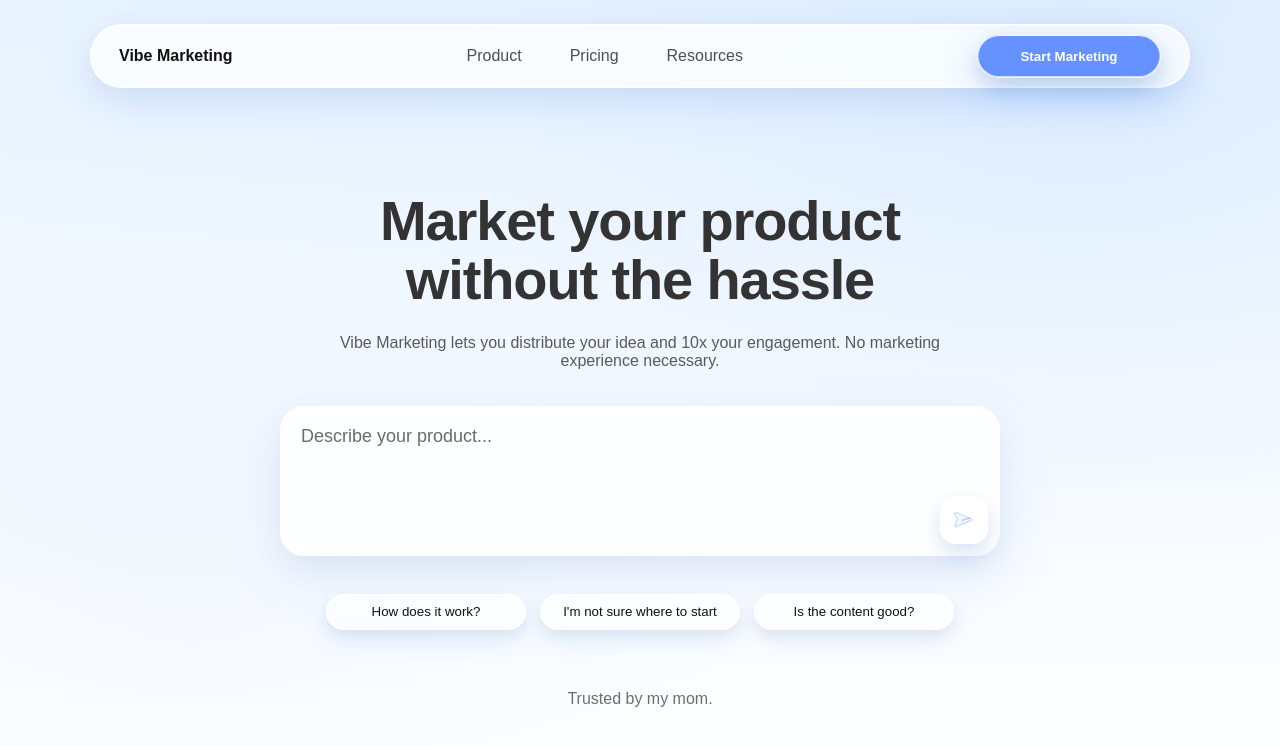
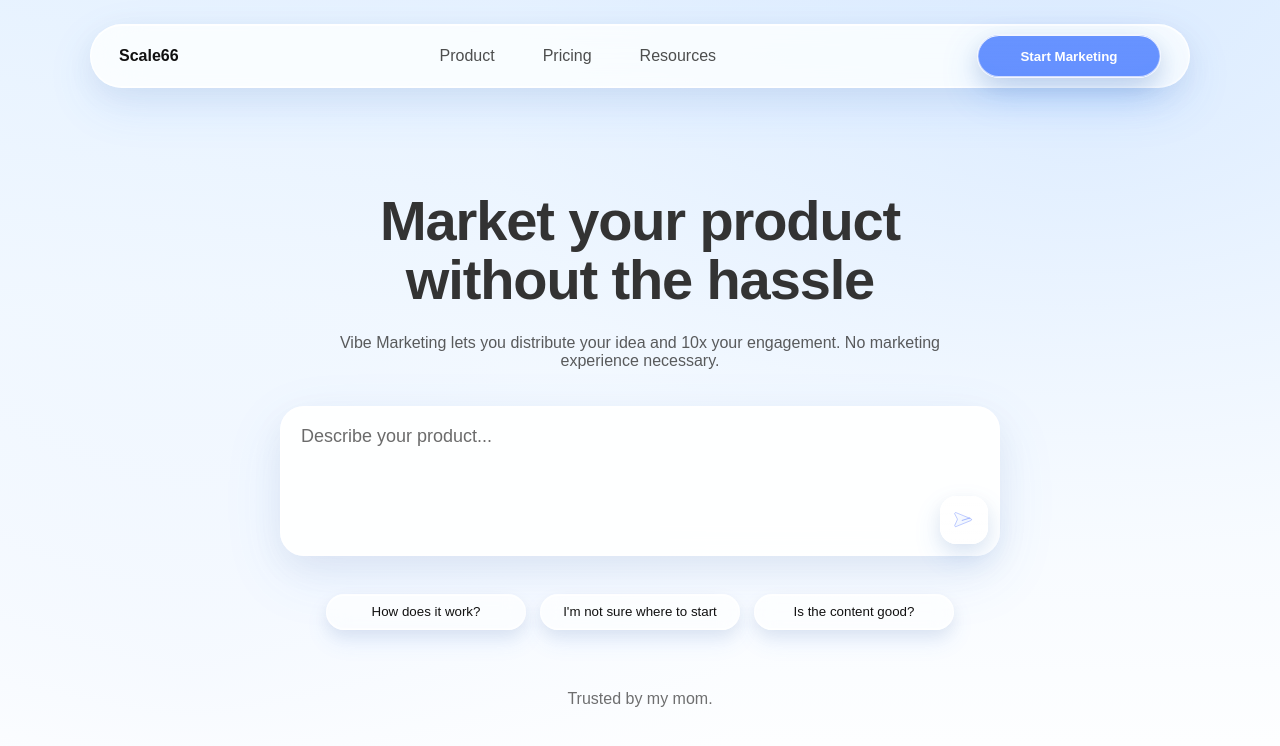
Before and after one commit to scale66-calvin-senior-project/scale66-frontend, a Next.js app in the folder frontend/: page / in a window 1280 px wide. Shown: the top 746 px of the page. Built offline with nearby package versions, Linux system fonts and the light colour scheme.

Commit message:
edited the name and file structure

```diff
--- a/frontend/src/app/layout.tsx
+++ b/frontend/src/app/layout.tsx
@@ -14,7 +14,7 @@ const geistMono = Geist_Mono({
 });
 
 export const metadata: Metadata = {
-  title: "Vibe Marketing",
+  title: "Scale66",
 };
 
 export default function RootLayout({
--- a/frontend/src/components/Navbar.tsx
+++ b/frontend/src/components/Navbar.tsx
@@ -6,7 +6,7 @@ import styles from "./Navbar.module.css";
 export default function Navbar() {
   return (
     <nav className={styles.navbar} aria-label="Primary">
-      <div className={styles.brand}>Vibe Marketing</div>
+      <div className={styles.brand}>Scale66</div>
       <ul className={styles.links} role="menubar" aria-label="Navigation">
         <li className={styles.hasMenu} role="none">
           <a role="menuitem" href="#">Product</a>
```
Also changed, not shown: frontend/src/features/auth/index.tsx (added).
